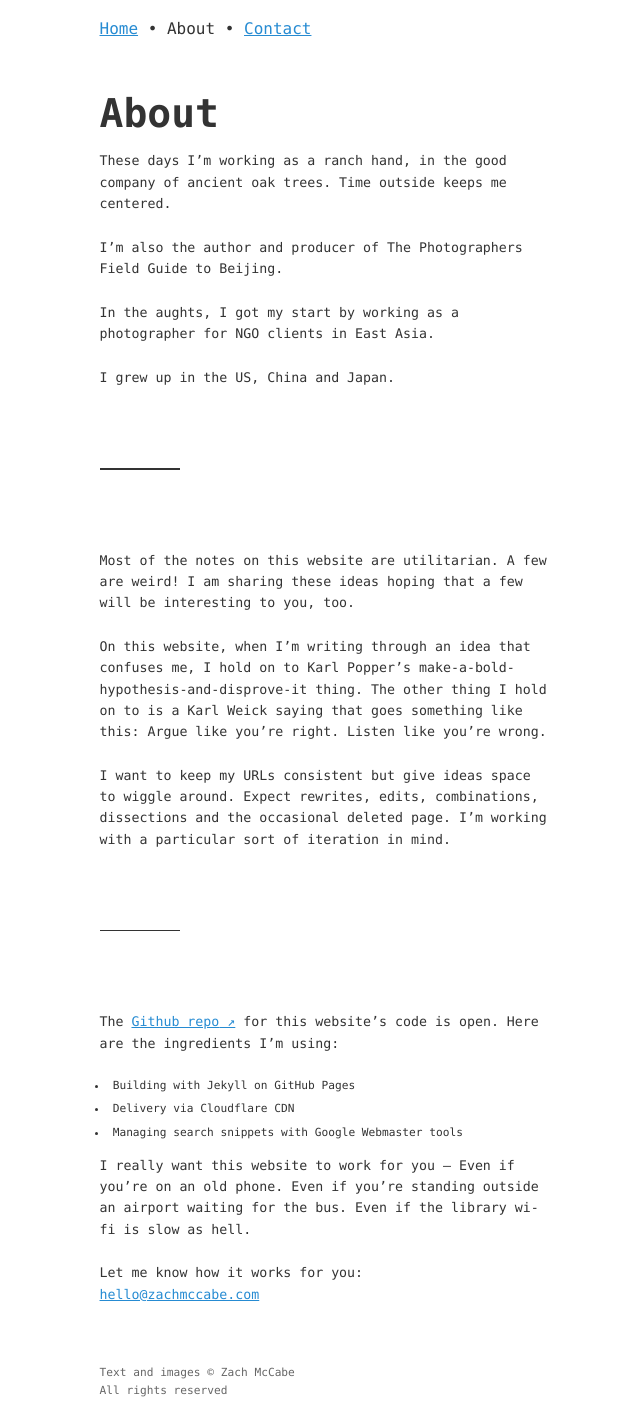
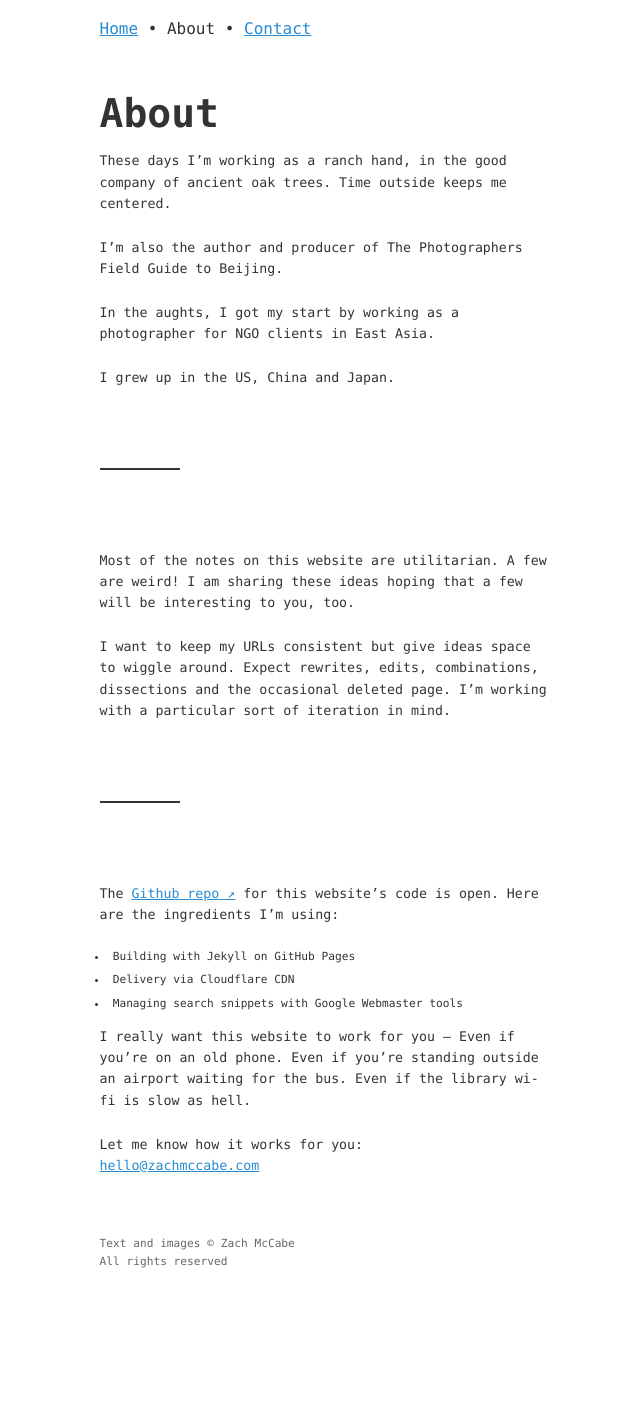
Before and after one commit to zachmccabe/zachmccabe.github.io, a Jekyll site: the page built from about.md, in a window 1280 px wide. Shown: the whole page, without its empty margins (235-875 px from the left). Built offline with Jekyll 4.4.1, drawn with Linux system fonts in a browser that asks for light colours; after the commit the page ends 1282 px from its top, so only the background shows below that.

Commit message:
Update about.md

```diff
--- a/about.md
+++ b/about.md
@@ -20,8 +20,6 @@ I grew up in the US, China and Japan.
 
 Most of the notes on this website are utilitarian. A few are weird! I am sharing these ideas hoping that a few will be interesting to you, too.
 
-On this website, when I'm writing through an idea that confuses me, I hold on to Karl Popper's make-a-bold-hypothesis-and-disprove-it thing. The other thing I hold on to is a Karl Weick saying that goes something like this: Argue like you're right. Listen like you're wrong.
-
 I want to keep my URLs consistent but give ideas space to wiggle around. Expect rewrites, edits, combinations, dissections and the occasional deleted page. I'm working with a particular sort of iteration in mind.
 
 ---
```
